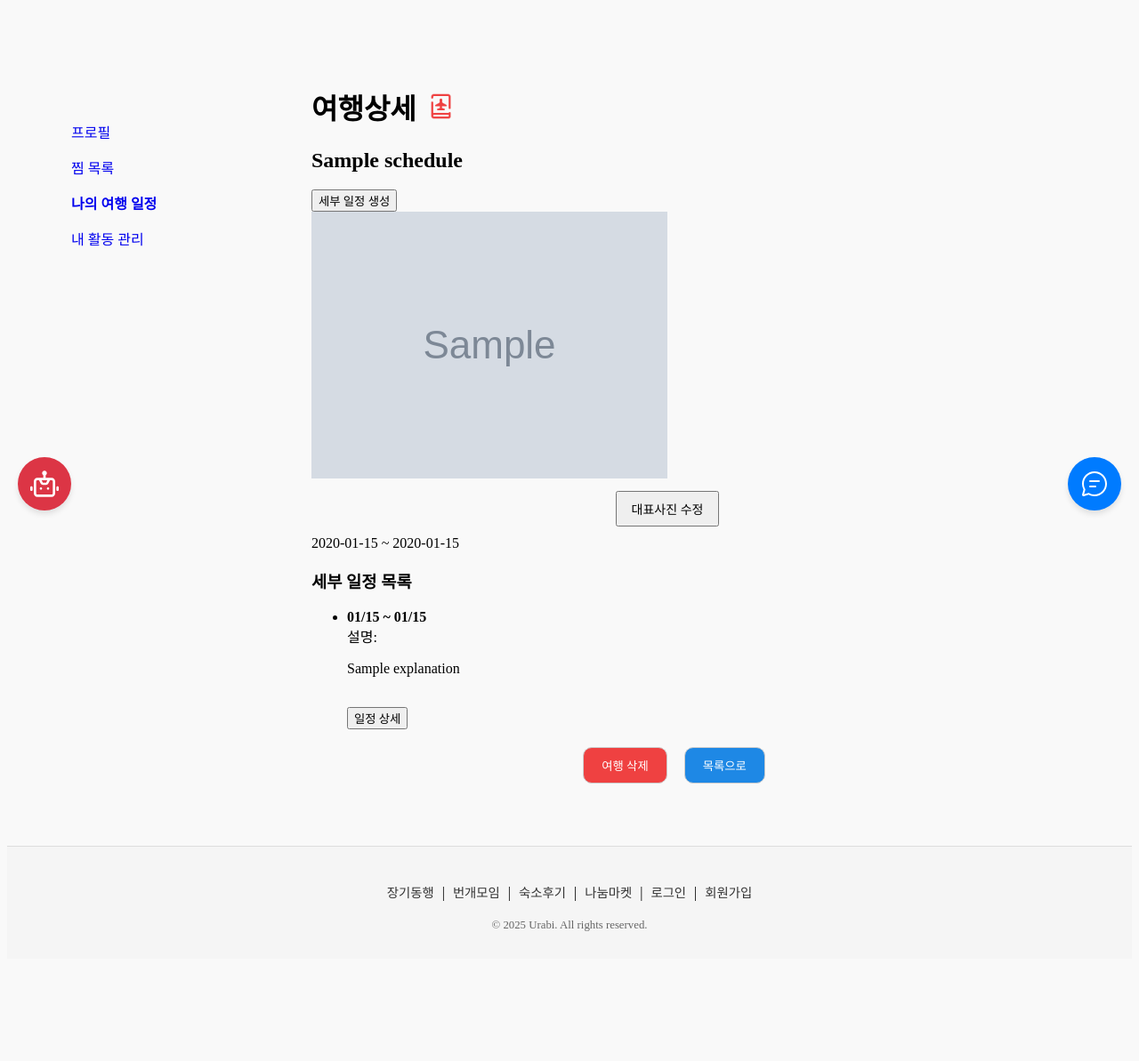
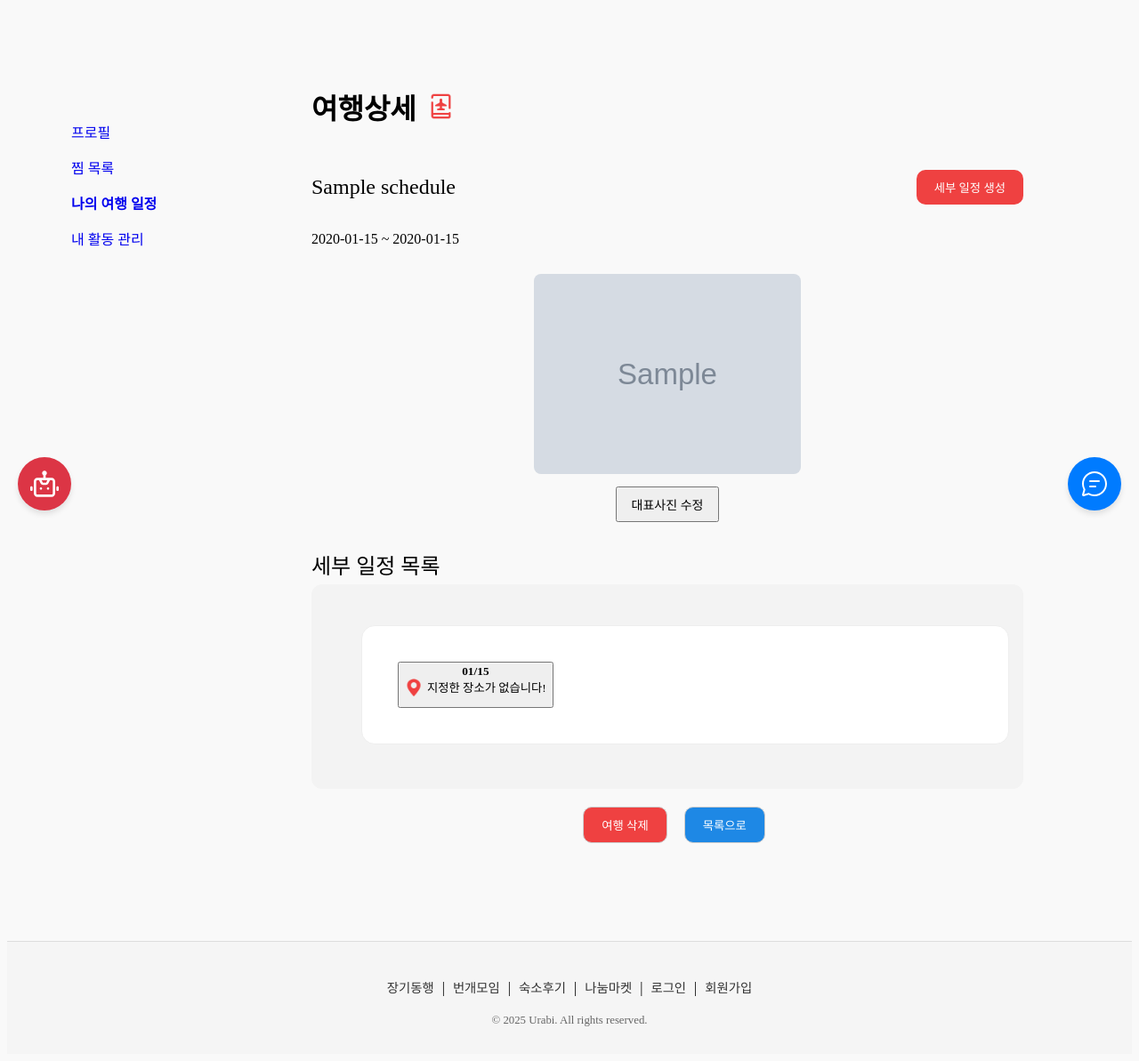
Before and after one commit to pirogramming/Urabi, a Django app: template templates/mypage/schedule_detail.html in a window 1280 px wide. Shown: the part 71-1264 px from the top of the page at 89% size. Before the commit the page ends 1118 px from the top, so only its background shows below. Run offline with Django 5.2, Linux system fonts and the light colour scheme; the template is opened without the code that fills it: most values are stand-ins (such as "Sample title", 1, 10 or a date in 2020); grey boxes marked "Sample" are stand-in pictures; some libraries are stand-ins or nearby versions; some web fonts are replaced.

Commit message:
[feat] 날짜별 계획 목록 표시, 장소 마커 표시 추가 (#105)

```diff
--- a/templates/mypage/myTrip.html
+++ b/templates/mypage/myTrip.html
@@ -67,7 +67,7 @@
         </ul>
       </div>
 
-      <form method="POST" action="">
+      <form method="POST" action="" onsubmit="saveMapData(event)">
         {% csrf_token %}
         {% if travel_plan %}
           <input type="hidden" name="plan_id" value="{{ travel_plan.plan_id }}">
--- a/templates/mypage/schedule_detail.html
+++ b/templates/mypage/schedule_detail.html
@@ -5,6 +5,7 @@
 {% block head %}
   <link rel="stylesheet" href="{% static 'reset.css' %}">
   <link rel="stylesheet" href="{% static 'mypage/myPage.css' %}">
+  <link rel="stylesheet" href="{% static 'mypage/userDetail.css' %}">
   <link rel="stylesheet" href="{% static 'mypage/cms-mypage.css' %}">
 {% endblock %}
 
@@ -28,23 +29,28 @@
     </h1>
 
     <section class="activity-section">
+      <!-- 헤더 : 제목/버튼 -->
       <div class="activity-header-cms">
         <h2 class="sub-title">{{ schedule.name }}</h2>
-        <!-- 세부 일정 생성 (my_trip 페이지로) -->
         <button class="new-plan-btn" onclick="window.location.href='{% url 'users:my_trip' schedule.schedule_id %}'">
           세부 일정 생성
         </button>
       </div>
+      <!-- 기간 표시 -->
+      <p>{{ schedule.start_date|date:"Y-m-d" }} ~ {{ schedule.end_date|date:"Y-m-d" }}</p>
 
+      <!-- 본문 -->
       <div class="activity-main-cms">
-        <!-- 대표사진 영역 -->
+        <!-- 대표사진 -->
         <div class="photo-sec">
           <form id="photo-form" method="POST" enctype="multipart/form-data" action="{% url 'users:update_schedule_photo' %}">
             {% csrf_token %}
             <input type="hidden" name="schedule_id" value="{{ schedule.schedule_id }}">
+
             <img id="photo-preview"
                  src="{% if schedule.photo %}{{ schedule.photo.url }}{% else %}{% static 'img/schedule_plane_img.jpg' %}{% endif %}"
                  alt="여행 대표 이미지" style="cursor:pointer;">
+
             <input type="file" id="photo-input" name="photo" accept="image/*" style="display:none"
                    onchange="document.getElementById('photo-form').submit();">
 
@@ -56,33 +62,32 @@
           </form>
         </div>
 
-        <!-- 전체 일정 정보 -->
-        <p class="activity-date" style="margin-top: 10px;">
-          {{ schedule.start_date|date:"Y-m-d" }} ~ {{ schedule.end_date|date:"Y-m-d" }}
-        </p>
+        <h3 class="schedule-title">세부 일정 목록</h3>
+        <div class="plan-list" id="schedule-cards-container">
 
-        <!-- 이 TravelSchedule 안에 속한 모든 TravelPlan 나열 -->
-        <div class="plan-list">
-          <h3>세부 일정 목록</h3>
           {% if travel_plans %}
             <ul>
               {% for plan in travel_plans %}
-              <li style="margin-bottom:20px;">
-                <strong>{{ plan.start_date|date:"m/d" }} ~ {{ plan.end_date|date:"m/d" }}</strong>
-                <br>
-                설명: {{ plan.explanation|default:"(설명없음)"|linebreaks }}
-                <br>
-                <!-- 지도/마커 개수 등 표시해도 됨 -->
-                {% if plan.markers %}
-                  {% with plan.markers|safe as markers_json %}
-                    {% if markers_json|length > 2 %}
-                      <p>마커 개수: {{ markers_json|length }}</p>
-                    {% endif %}
-                  {% endwith %}
-                {% endif %}
-                <!-- 상세보기 or 수정 버튼 -->
-                <button onclick="location.href='{% url 'users:plan_detail' plan.plan_id %}'">
-                  일정 상세
+              <li class="activity-card" style="margin-bottom:20px;">
+
+                <button onclick="location.href='{% url 'users:plan_detail' plan.plan_id %}'" style="cursor:pointer;">
+
+                  <strong>{{ plan.start_date|date:"m/d" }}</strong><br>
+
+                  <!-- 마커 목록 -->
+                  {% if plan.markers %}
+                    {% for marker in plan.markers|slice:":3" %}
+                      <div class="marker-info">
+                        <img src="{% static 'img/location_icon.png' %}" alt="위치 아이콘" class="location-icon">
+                        <span class="schedule-location-text">
+                          {{ marker.customName|default:marker.address|default:"지정한 장소가 없습니다!" }}
+                        </span>
+                      </div>
+                    {% endfor %}
+                  {% else %}
+                    <p>지정한 장소가 없습니다!</p>
+                  {% endif %}
+
                 </button>
               </li>
               {% endfor %}
@@ -94,9 +99,12 @@
       </div>
 
       <div class="cms-schedule-footer">
-        <!-- 일정(TravelSchedule) 삭제, 목록으로 버튼 -->
-        <button class="del-schedule-btn" onclick="confirmDelete(event, {{ schedule.schedule_id }})">여행 삭제</button>
-        <button class="del-schedule-btn" onclick="window.location.href='{% url 'users:user_list' %}'">목록으로</button>
+        <button class="del-schedule-btn" onclick="confirmDelete(event, {{ schedule.schedule_id }})">
+          여행 삭제
+        </button>
+        <button class="del-schedule-btn" onclick="window.location.href='{% url 'users:user_list' %}'">
+          목록으로
+        </button>
       </div>
     </section>
   </section>
@@ -113,12 +121,14 @@
 
   photoPreview.addEventListener('click', () => { photoInput.click(); });
   photoButton.addEventListener('click', () => { photoInput.click(); });
+
   photoInput.addEventListener('change', function(e) {
     const file = e.target.files[0];
     if (file) {
       photoPreview.src = URL.createObjectURL(file);
     }
   });
+
   photoForm.addEventListener('submit', function(e) {
     photoInput.disabled = true;
   });
--- a/users/forms.py
+++ b/users/forms.py
@@ -11,13 +11,9 @@ class UserUpdateForm(forms.ModelForm):
         }
 
 class TravelPlanForm(forms.ModelForm):
-    """
-    TravelPlan에서 딱 'explanation'만 입력받도록 (start_date/end_date는 뷰에서 처리).
-    markers/polyline은 자바스크립트로 JSON 입력 후 뷰에서 처리.
-    """
     class Meta:
         model = TravelPlan
-        fields = ['explanation']  # title/city 없음
+        fields = ['explanation']
         widgets = {
             'explanation': forms.Textarea(attrs={'placeholder':'설명을 입력하세요!'}),
         }
```
Also changed, not shown: users/models.py (+19 -23 lines), users/views.py (+22 -18 lines).
